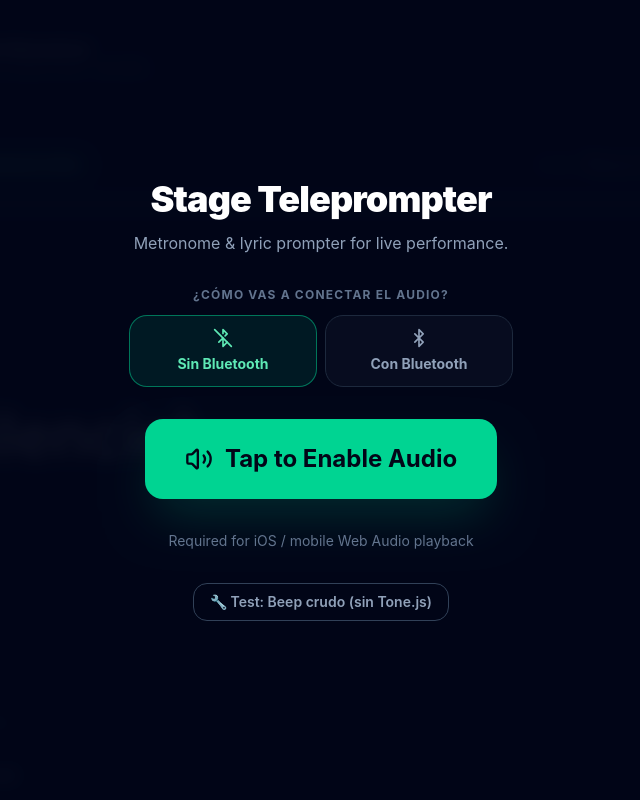
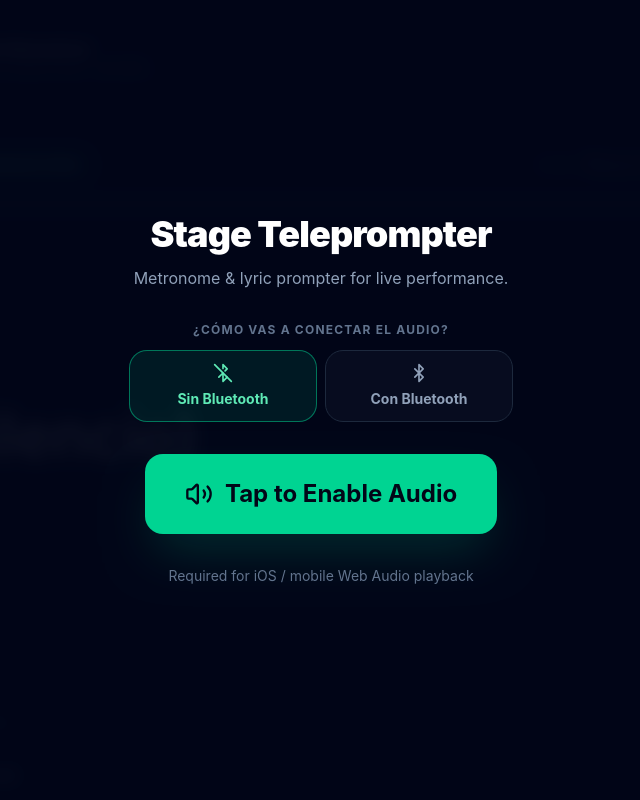
Before and after one commit to musician-tools-UCC/NoMemo-App, a Next.js app: page / in a window 1280 px wide. Shown: the top 800 px of the page, without its empty margins (319-959 px from the left). Built offline with nearby package versions, Linux system fonts and the light colour scheme.

Commit message:
Saca boton de diagnostico temporal de audio

```diff
--- a/components/audio-overlay.tsx
+++ b/components/audio-overlay.tsx
@@ -9,30 +9,6 @@ interface AudioOverlayProps {
   latencyMs: number
   onChangeBluetoothMode: (enabled: boolean) => void
   onChangeLatency: (ms: number) => void
-}
-
-function testRawBeep() {
-  try {
-    const AudioContextClass =
-      window.AudioContext || (window as any).webkitAudioContext
-    const ctx = new AudioContextClass()
-    console.log('[TEST] AudioContext state al crear:', ctx.state)
-    ctx.resume().then(() => {
-      console.log('[TEST] AudioContext state despues de resume:', ctx.state)
-      const osc = ctx.createOscillator()
-      const gain = ctx.createGain()
-      osc.type = 'sine'
-      osc.frequency.value = 880
-      gain.gain.setValueAtTime(0.8, ctx.currentTime)
-      gain.gain.exponentialRampToValueAtTime(0.001, ctx.currentTime + 0.5)
-      osc.connect(gain).connect(ctx.destination)
-      osc.start()
-      osc.stop(ctx.currentTime + 0.5)
-      console.log('[TEST] Beep crudo disparado, deberia sonar 0.5s')
-    })
-  } catch (err) {
-    console.error('[TEST] Error al crear AudioContext:', err)
-  }
 }
 
 export function AudioOverlay({
@@ -122,15 +98,6 @@ export function AudioOverlay({
       <p className="text-sm text-slate-500">
         Required for iOS / mobile Web Audio playback
       </p>
-
-      {/* Botón de diagnóstico temporal — lo sacamos una vez resuelto el problema */}
-      <button
-        type="button"
-        onClick={testRawBeep}
-        className="rounded-xl border border-slate-700 px-4 py-2 text-sm font-semibold text-slate-400 transition-colors hover:border-slate-600 hover:text-slate-300"
-      >
-        🔧 Test: Beep crudo (sin Tone.js)
-      </button>
     </div>
   )
 }
```
